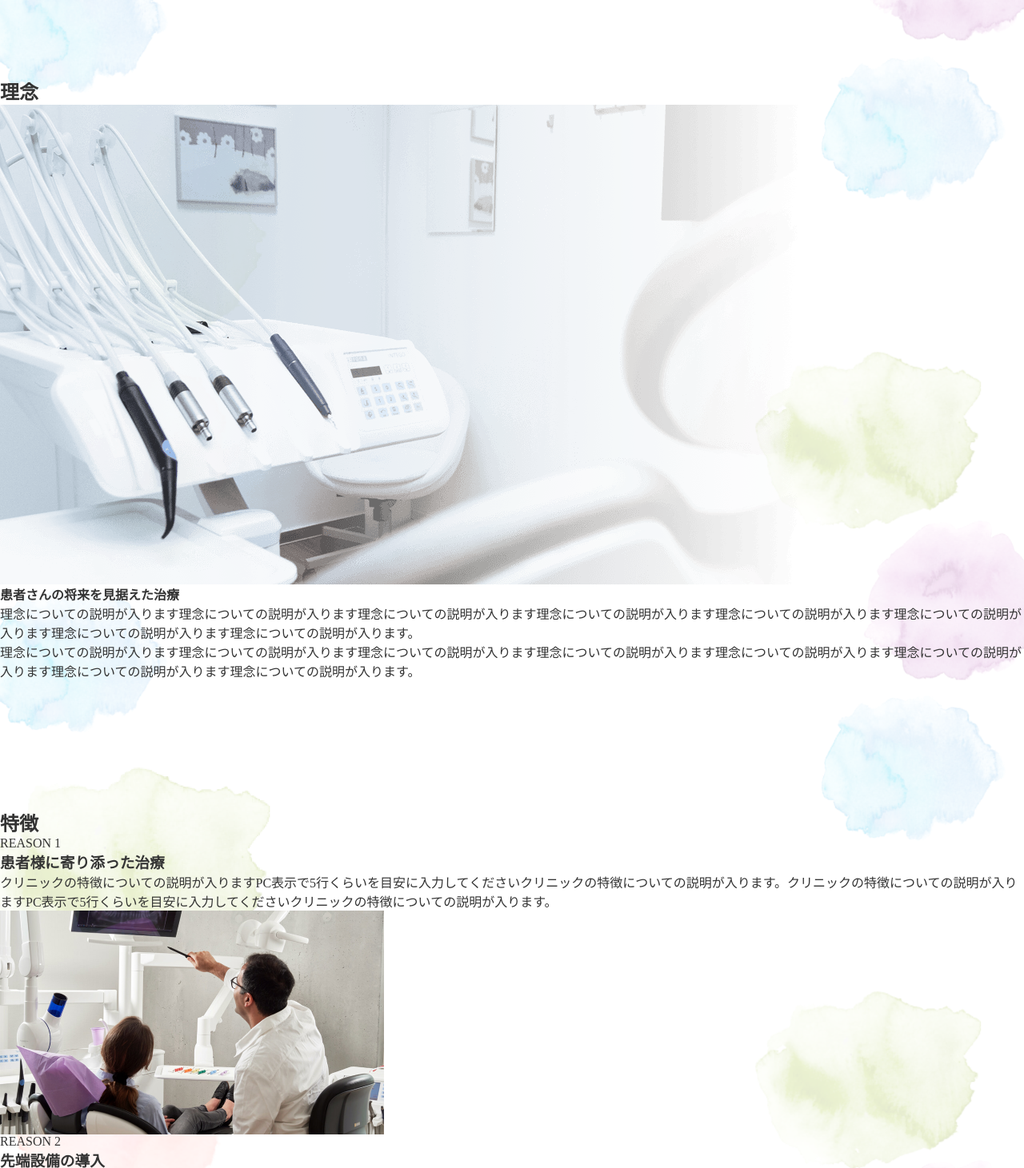
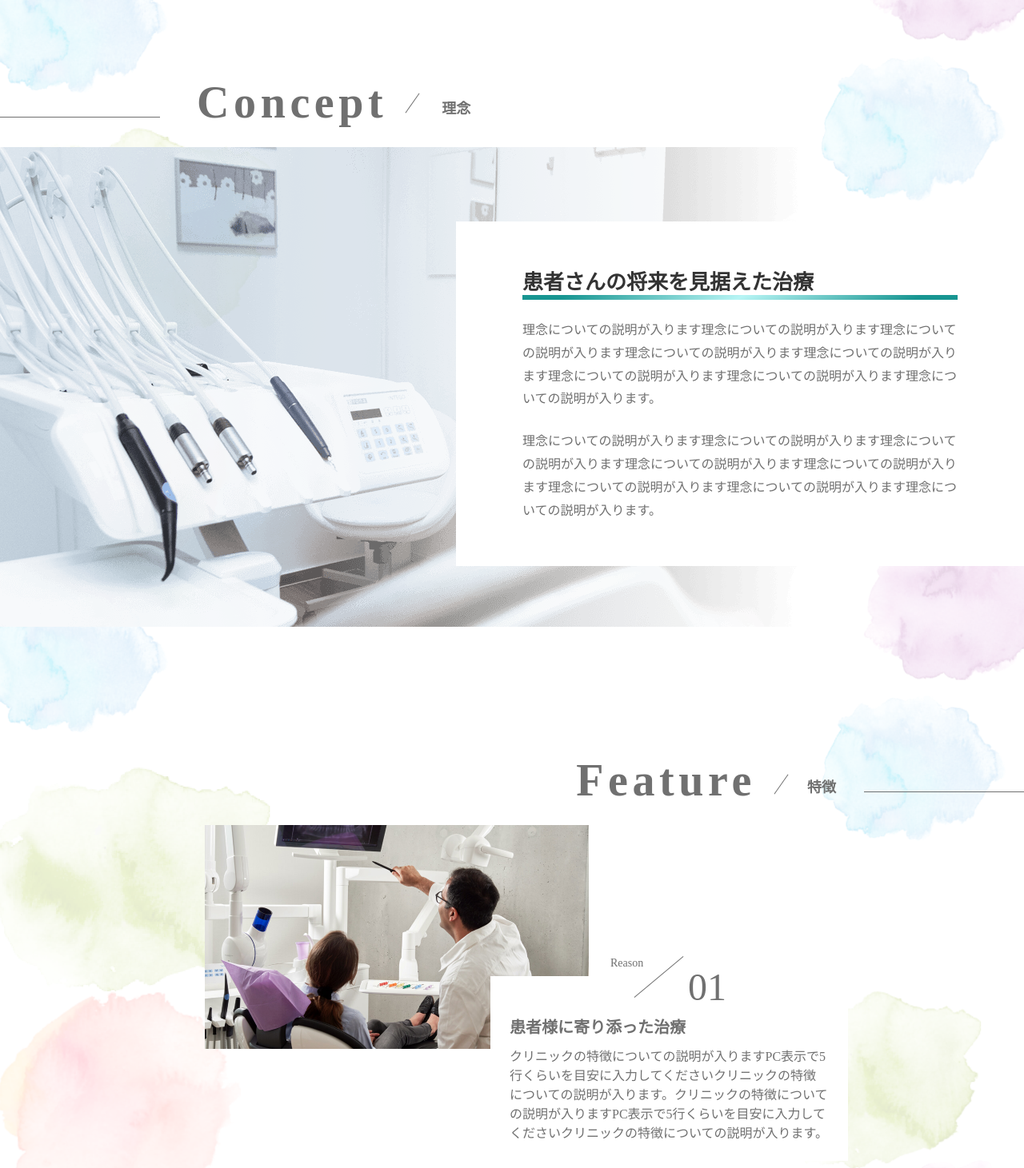
Before and after one commit to mister0nigiri/dcc7, a plain HTML site: page index.html in a window 1280 px wide. Shown: the part 1160-2621 px from the top of the page at 80% size. Drawn offline with Linux system fonts and the light colour scheme; some packages are replaced by stand-ins of ours.

Commit message:
本日のCSS終了

```diff
--- a/css/style.css
+++ b/css/style.css
@@ -313,23 +313,273 @@ li{
 /* Concept */
 
 .concept{
+  margin: 0 auto;
   margin-bottom: 160px;
+  max-width: 2000px;
 }
 
-/* .section-title{
-  font-size: 1.125rem;
+.section-title{
+  font-size: 3.5rem;
+  display: inline-block;
   color: #707070;
-  display: flex;
-  align-items: center;
+  text-transform: capitalize;
+  letter-spacing: 5.6px;
+  position: relative;
+  padding-left: 246px;
+  padding-right: 32px;
+  margin-right: 32px;
+  margin-bottom: 24px;
 }
 
 .section-title::before{
-  content: attr(data-en);
+  content: "";
+  display: block;
+  width: 200px;
+  height:1px;
+  background-color:#707070;
+  position: absolute;
+  top: 50px;
+  left: 0;
+}
+
+.section-title::after{
+  content:"";
+  display: block;
+  width:1px;
+  height:30px;
+  background-color:#707070;
+  transform: rotate(35deg);
+  position:absolute;
+  top:  18px;
+  right: 0px;
+}
+
+.section-title-ja{
+  display: inline-block;
+  color: #707070;
+  font-size: 1.125rem;
+  font-weight: bold;
+  transform: translate(0px, -5px);
+}
+
+.concept__content{
+  display: flex;
+  justify-content: space-between;
+  position: relative;
+}
+
+.concept__img {
+  width: 1000px;
+  height: 600px;
+}
+
+.concept__img img{
+  width: 1000px;
+  height: 600px;
+}
+
+.concept__text{
+  width: 710px;
+  padding: 55px 83px;
+  background-color: #fff;
+  position: absolute;
+  top: 93px;
+  right: 0;
+}
+
+.concept__text__title{
+  font-size: 1.625rem;
+  font-weight: bold;
+}
+
+.gradation-border{
+  display: block;
+  height: 6px;
+  background-image: linear-gradient(150deg, rgba(23, 149, 145, 1) 10%, rgba(184, 245, 245, 1) 50%, rgba(23, 149, 145, 1) 90%);
+}
+
+.concept__text p{
+  color: #707070;
+  font-size: 1rem;
+  font-weight: normal;
+  line-height: 1.8;
+  margin-top: 24px;
+}
+
+/* Feature */
+
+.feature{
+  margin: 0 auto;
+  margin-bottom: 228px;
+  max-width: 2000px;
+}
+
+.feature__top-title{
+  display: flex;
+  justify-content: flex-end;
+  align-items: center;
+  margin-bottom: 24px;
+}
+
+.section-title__reverse{
   display: inline-block;
   font-size: 3.5rem;
+  font-weight: bold;
   color: #707070;
   text-transform: capitalize;
-  margin-right: 79px;
   letter-spacing: 5.6px;
-  margin-left: 46px;
-} */
+  padding-right: 32px;
+  margin-right: 32px;
+  position: relative;
+}
+
+.section-title__reverse::after{
+  content:"";
+  display: block;
+  width:1px;
+  height:30px;
+  background-color:#707070;
+  transform: rotate(35deg);
+  position:absolute;
+  top:  22px;
+  right: 0px;
+}
+
+.section-title-ja__reverse{
+  display: inline-block;
+  font-size: 1.125rem;
+  font-weight: bold;
+  color: #707070;
+  padding-right: 235px;
+  transform: translate(0px, 7px);
+  position: relative;
+}
+
+.section-title-ja__reverse::after{
+  content: "";
+  display: block;
+  width: 200px;
+  height:1px;
+  background-color:#707070;
+  position: absolute;
+  top: 20px;
+  right: 0;
+}
+
+.feature-box{
+  display: flex;
+  justify-content: flex-end;
+  margin-bottom: 160px;
+  position: relative;
+}
+
+.feature-box:nth-of-type(odd){
+  justify-content: flex-start;
+}
+
+.feature__text{
+  width: 447px;
+  padding: 48px 24px 24px 24px;
+  background-color: #fff;
+}
+
+.feature-box:nth-of-type(even) .feature__text{
+  position: absolute;
+  bottom: -140px;
+  left: -20px;
+}
+
+.feature-box:nth-of-type(odd) .feature__text{
+  position: absolute;
+  bottom: -140px;
+  right: -20px;
+}
+
+.feature__number{
+  width: 145px;
+  display: flex;
+  justify-content: space-between;
+  position: absolute;
+  top: -24px;
+  left: 150px;
+}
+
+.feature__number__en{
+  font-size: 0.875rem;
+  text-transform: capitalize;
+  color: #707070;
+  position: relative;
+}
+
+.feature__number__en::after{
+  content:"";
+  display: block;
+  width:1px;
+  height:80px;
+  background-color:#707070;
+  transform: rotate(50deg);
+  position:absolute;
+  top:  -15px;
+  right: -20px;
+}
+
+.feature__number__nu{
+  font-size: 3rem;
+  color: #707070;
+  padding-top: 10px;
+}
+
+.feature__title{
+  font-size: 1.25rem;
+  font-weight: bold;
+  color: #707070;
+  margin-bottom: 10px;
+}
+
+.feature__text p{
+  font-size: 1rem;
+  color: #707070;
+
+}
+
+.feature__img{
+  width: 480px;
+  height: 280px;
+}
+
+.feature__img img{
+  width: 480px;
+  height: 280px;
+}
+
+/* News */
+
+.news{
+  background-color: #F1F7F7;
+  height: 900px;
+}
+
+.news-img{
+  width: 100vw;
+  height: 300px;
+}
+
+.news-img img{
+  width: 100vw;
+  height: 300px;
+}
+
+.news-box{
+  background-color: #fff;
+  padding: 72px 40px;
+  transform: translateY(-70px);
+}
+
+.news-box__title{
+  color: #484848;
+  text-align: center;
+  font-size: 1.75rem;
+  font-weight: bold;
+  line-height: 1px;
+  margin-bottom: 56px;
+}
--- a/index.html
+++ b/index.html
@@ -88,25 +88,31 @@
   </header>
   <main>
     <section class="concept">
-      <h2 class="section-title" data-en="concept">理念</h2>
+      <h2 class="section-title">concept</h2>
+      <h2 class="section-title-ja">理念</h2>
       <div class="concept__content">
         <div class="concept__img">
           <img src="img/concept-bg.png" alt="">
         </div>
         <div class="concept__text">
-          <h4>患者さんの将来を見据えた治療</h4>
+          <h4 class="concept__text__title">患者さんの将来を見据えた治療</h4>
+          <span class="gradation-border"></span>
           <p>理念についての説明が入ります理念についての説明が入ります理念についての説明が入ります理念についての説明が入ります理念についての説明が入ります理念についての説明が入ります理念についての説明が入ります理念についての説明が入ります。</p>
           <p>理念についての説明が入ります理念についての説明が入ります理念についての説明が入ります理念についての説明が入ります理念についての説明が入ります理念についての説明が入ります理念についての説明が入ります理念についての説明が入ります。</p>
         </div>
       </div>
     </section>
     <section class="feature">
-      <h2 class="section-title" data-en="FEATURE">特徴</h2>
-      <div class="feature-box">
+      <div class="feature__top-title">
+        <span class="section-title__reverse">feature</span>
+        <span class="section-title-ja__reverse">特徴</span>
+      </div>
+      <div class="feature__inner">
+        <div class="feature-box wrapper">
           <div class="feature__text">
             <div class="feature__number">
-            <span>REASON</span>
-            <span>1</span>
+              <span class="feature__number__en">reason</span>
+              <span class="feature__number__nu">01</span>
             </div>
             <h3 class="feature__title">患者様に寄り添った治療</h3>
             <p>クリニックの特徴についての説明が入りますPC表示で5行くらいを目安に入力してくださいクリニックの特徴についての説明が入ります。クリニックの特徴についての説明が入りますPC表示で5行くらいを目安に入力してくださいクリニックの特徴についての説明が入ります。</p>
@@ -115,11 +121,11 @@
             <img src="img/feature-1.png" alt="">
           </div>
         </div>
-      <div class="feature-box">
+        <div class="feature-box wrapper">
           <div class="feature__text">
             <div class="feature__number">
-            <span>REASON</span>
-            <span>2</span>
+              <span class="feature__number__en">reason</span>
+              <span class="feature__number__nu">02</span>
             </div>
             <h3 class="feature__title">先端設備の導入</h3>
             <p>クリニックの特徴についての説明が入りますPC表示で5行くらいを目安に入力してくださいクリニックの特徴についての説明が入ります。クリニックの特徴についての説明が入りますPC表示で5行くらいを目安に入力してくださいクリニックの特徴についての説明が入ります。</p>
@@ -128,11 +134,11 @@
             <img src="img/feature-2.png" alt="">
           </div>
         </div>
-      <div class="feature-box">
+        <div class="feature-box wrapper">
           <div class="feature__text">
             <div class="feature__number">
-            <span>REASON</span>
-            <span>3</span>
+              <span class="feature__number__en">reason</span>
+              <span class="feature__number__nu">03</span>
             </div>
             <h3 class="feature__title">駅から徒歩1分の利便性</h3>
             <p>クリニックの特徴についての説明が入りますPC表示で5行くらいを目安に入力してくださいクリニックの特徴についての説明が入ります。クリニックの特徴についての説明が入りますPC表示で5行くらいを目安に入力してくださいクリニックの特徴についての説明が入ります。</p>
@@ -141,12 +147,13 @@
             <img src="img/feature-3.png" alt="">
           </div>
         </div>
+      </div>
     </section>
     <section class="news">
-      <div>
+      <div class="news-img">
         <img src="img/news-bg.png" alt="">
       </div>
-      <div class="news-box">
+      <div class="news-box wrapper">
         <h2 class="news-box__title">クリニックからのお知らせ</h2>
         <ul class="tab">
           <li><a href="#notice">お知らせ</a></li>
@@ -184,7 +191,7 @@
             <a href="#">お知らせ内容についてのテキストが入りますお知らせ内容についてのテキストが入りますお知らせ内容についてのテキストが入ります。</a>
           </li>
         </ul>
-        <ul id="guidance" class="area">
+        <!-- <ul id="guidance" class="area">
           <li>
             <div>
               <time datetime="2023-03-29">2023年3月29日</time>
@@ -203,7 +210,7 @@
             </div>
             <a href="#">ご案内内容についてのテキストが入ります</a>
           </li>
-        </ul>
+        </ul> -->
       </div>
     </section>
   </main>
```
Lines whose indentation alone changed are shown as unchanged.
